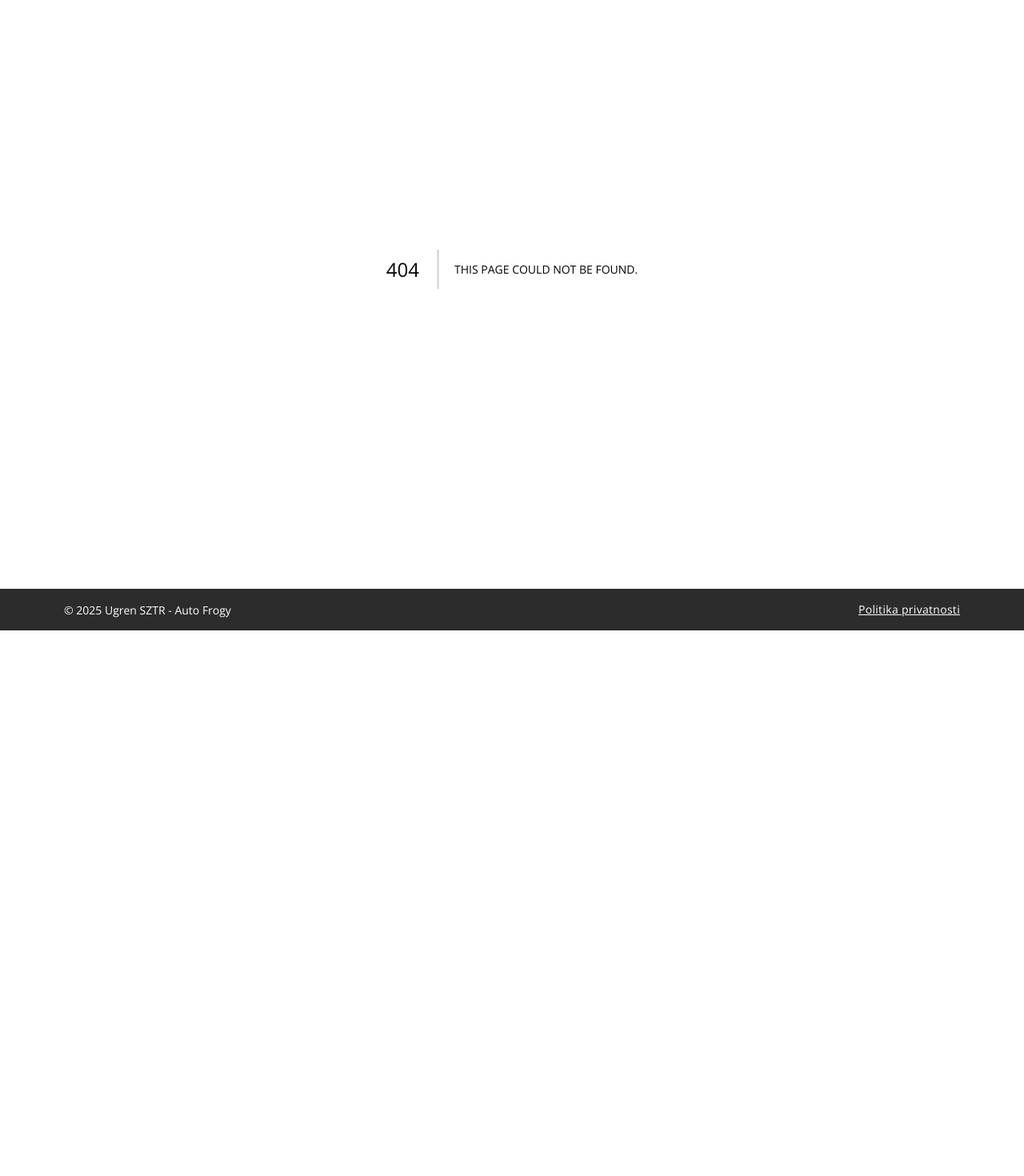
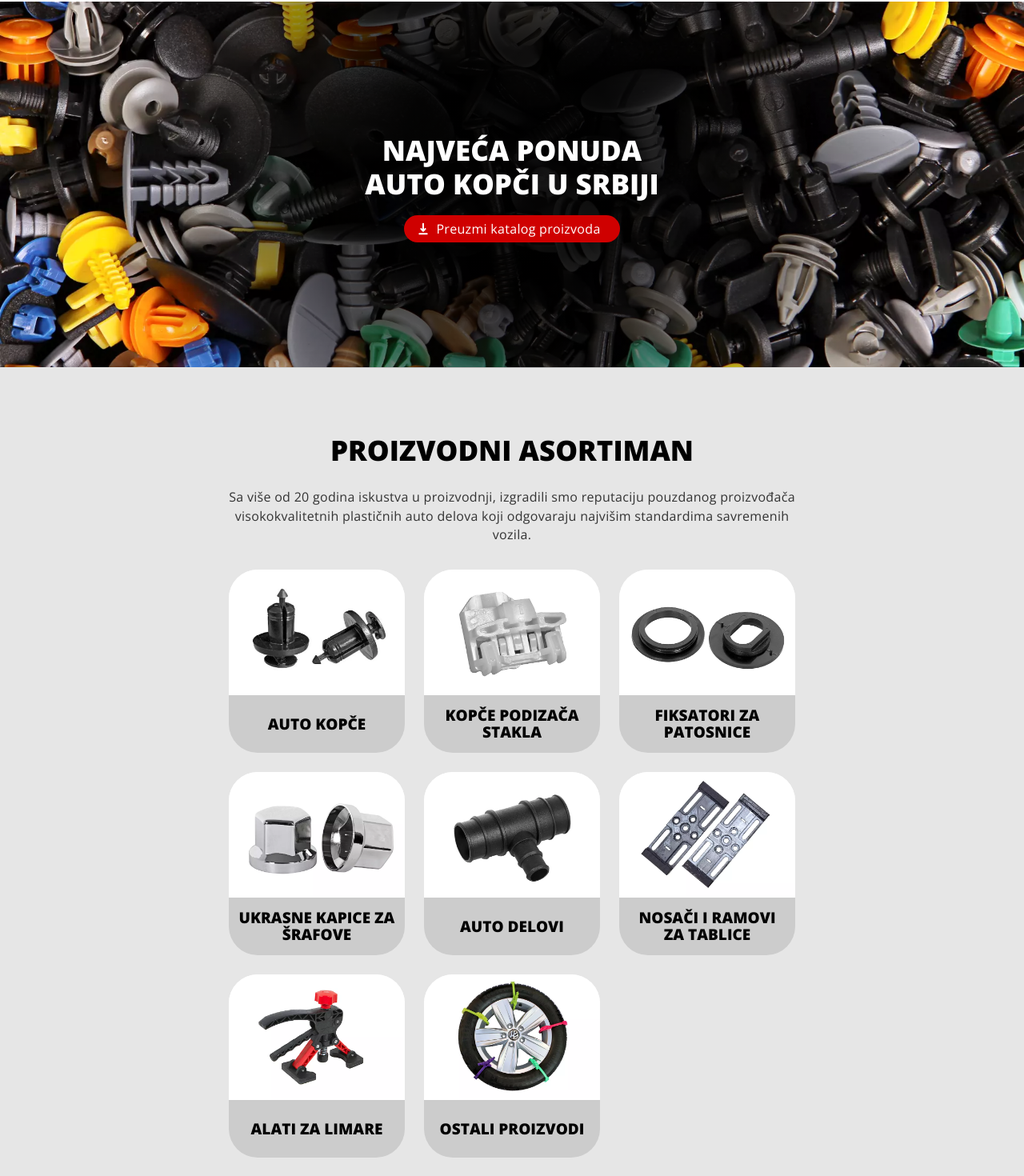
Before and after one commit to adamovic6666/autofrogy, a Next.js app: page /proizvodi in a window 1280 px wide. Before the commit this address had no page. Shown: the part 64-1534 px from the top of the page at 80% size. Before the commit the page ends 852 px from the top, so only its background shows below. Built offline with nearby package versions, Linux system fonts and the light colour scheme.

Commit message:
products page

```diff
--- /dev/null
+++ b/app/(routes)/proizvodi/page.tsx
@@ -0,0 +1,19 @@
+import Contact from "@/app/_components/contact/Contact";
+import Hero from "@/app/_components/hero/Hero";
+import Products from "@/app/_components/products/Products";
+
+const page = () => {
+  return (
+    <>
+      <Hero
+        maxWidth="40rem"
+        title="najveća ponuda
+auto kopči u srbiji"
+      />
+      <Products />
+      <Contact />
+    </>
+  );
+};
+
+export default page;
--- a/app/_components/hero/Hero.tsx
+++ b/app/_components/hero/Hero.tsx
@@ -1,11 +1,22 @@
 import styles from "./Hero.module.css";
 
-const Hero = () => {
+const Hero = ({ title, maxWidth }: { title: string; maxWidth: string }) => {
   return (
     <section className={styles.hero}>
       <div className="container">
-        <h1>proizvodnja plastičnih auto delova</h1>
-        <a className="link-red" href="">
+        <h1
+          style={{
+            maxWidth: maxWidth,
+          }}
+        >
+          {title}
+        </h1>
+        <a
+          className="link-red"
+          href="/pdf/katalog.pdf"
+          target="_blank"
+          download={true}
+        >
           Preuzmi katalog proizvoda
         </a>
       </div>
--- /dev/null
+++ b/app/_components/products/Products.module.css
@@ -0,0 +1,39 @@
+.products {
+  padding: 6.4rem 0;
+  background-color: var(--gray-light);
+}
+
+.products > div {
+  display: flex;
+  flex-direction: column;
+  align-items: center;
+  justify-content: center;
+}
+
+.description {
+  text-align: center;
+  color: #333;
+}
+
+.grid {
+  display: grid;
+  grid-template-columns: repeat(2, auto);
+  gap: 1.6rem;
+  padding-top: 3.2rem;
+  width: 100%;
+}
+
+.grid + a {
+  margin-top: 4.8rem;
+}
+
+@media screen and (min-width: 768px) {
+  .products {
+    padding: 8rem 0;
+  }
+
+  .grid {
+    grid-template-columns: repeat(3, auto);
+    gap: 2.4rem;
+  }
+}
--- /dev/null
+++ b/app/_components/products/Products.tsx
@@ -0,0 +1,38 @@
+"use client";
+
+import Link from "next/link";
+import Card from "../card/Card";
+import styles from "./Products.module.css";
+import { categories } from "@/app/utils/categories";
+import { usePathname } from "next/navigation";
+
+const Products = () => {
+  const pathname = usePathname();
+  const isMainPage = pathname === "/";
+  const products = isMainPage ? categories.slice(0, 6) : categories;
+
+  return (
+    <section className={styles.products}>
+      <div className="container-small">
+        <h2>proizvodni asortiman</h2>
+        <p className={styles.description}>
+          Sa više od 20 godina iskustva u proizvodnji, izgradili smo reputaciju
+          pouzdanog proizvođača visokokvalitetnih plastičnih auto delova koji
+          odgovaraju najvišim standardima savremenih vozila.
+        </p>
+        <div className={styles.grid}>
+          {products.map(({ title, image }) => (
+            <Card key={title} title={title} image={image} />
+          ))}
+        </div>
+        {isMainPage && (
+          <Link href="/products" className="link-red">
+            Kompletna ponuda
+          </Link>
+        )}
+      </div>
+    </section>
+  );
+};
+
+export default Products;
--- a/app/page.tsx
+++ b/app/page.tsx
@@ -1,13 +1,13 @@
 import AboutUs from "./_components/about-us/AboutUs";
 import Contact from "./_components/contact/Contact";
 import Hero from "./_components/hero/Hero";
-import MainPageProducts from "./_components/products/MainPageProducts";
+import Products from "./_components/products/Products";
 
 export default function Home() {
   return (
     <>
-      <Hero />
-      <MainPageProducts />
+      <Hero title="proizvodnja plastičnih auto delova" maxWidth="60rem" />
+      <Products />
       <AboutUs />
       <Contact />
     </>
```
Also changed, not shown: app/_components/products/MainPageProducts.module.css (deleted, +0 -36 lines), app/_components/products/MainPageProducts.tsx (deleted, +0 -29 lines), 1 other file (tests, documents, lock files or other folders).
